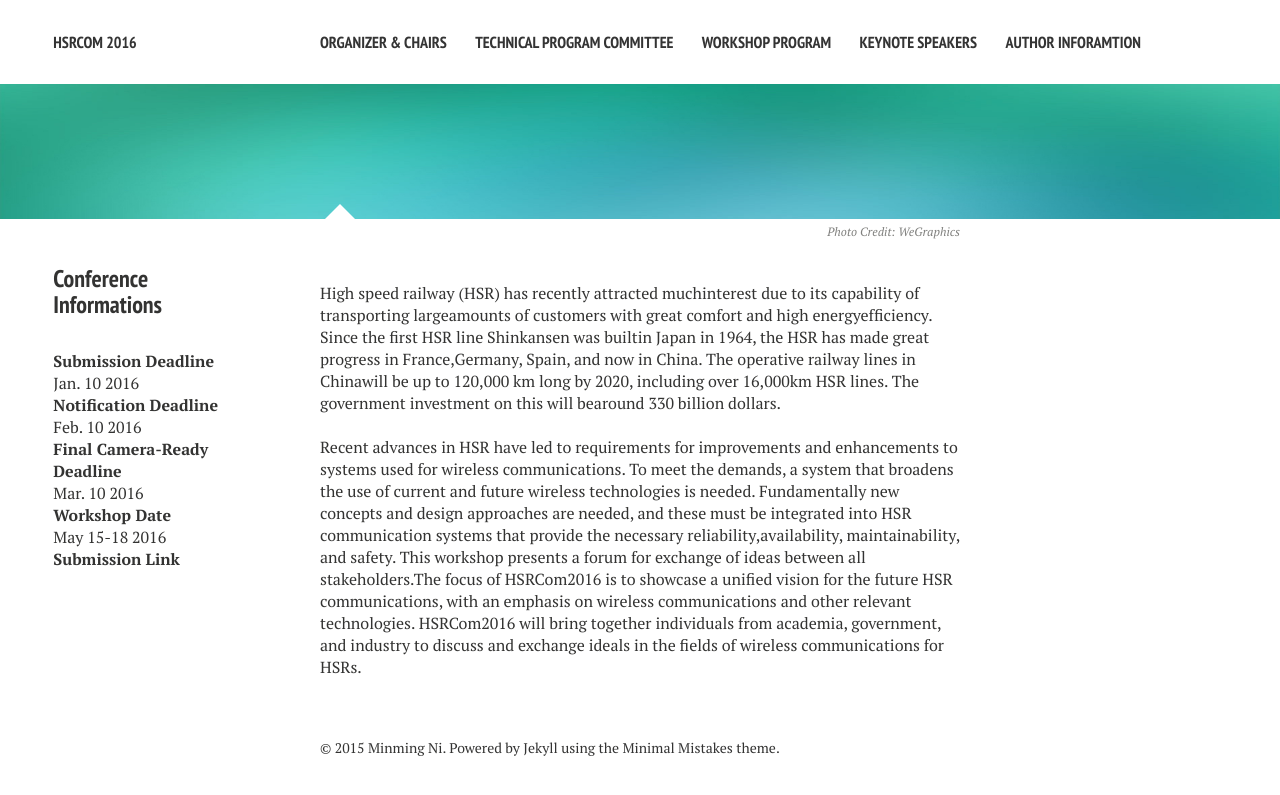
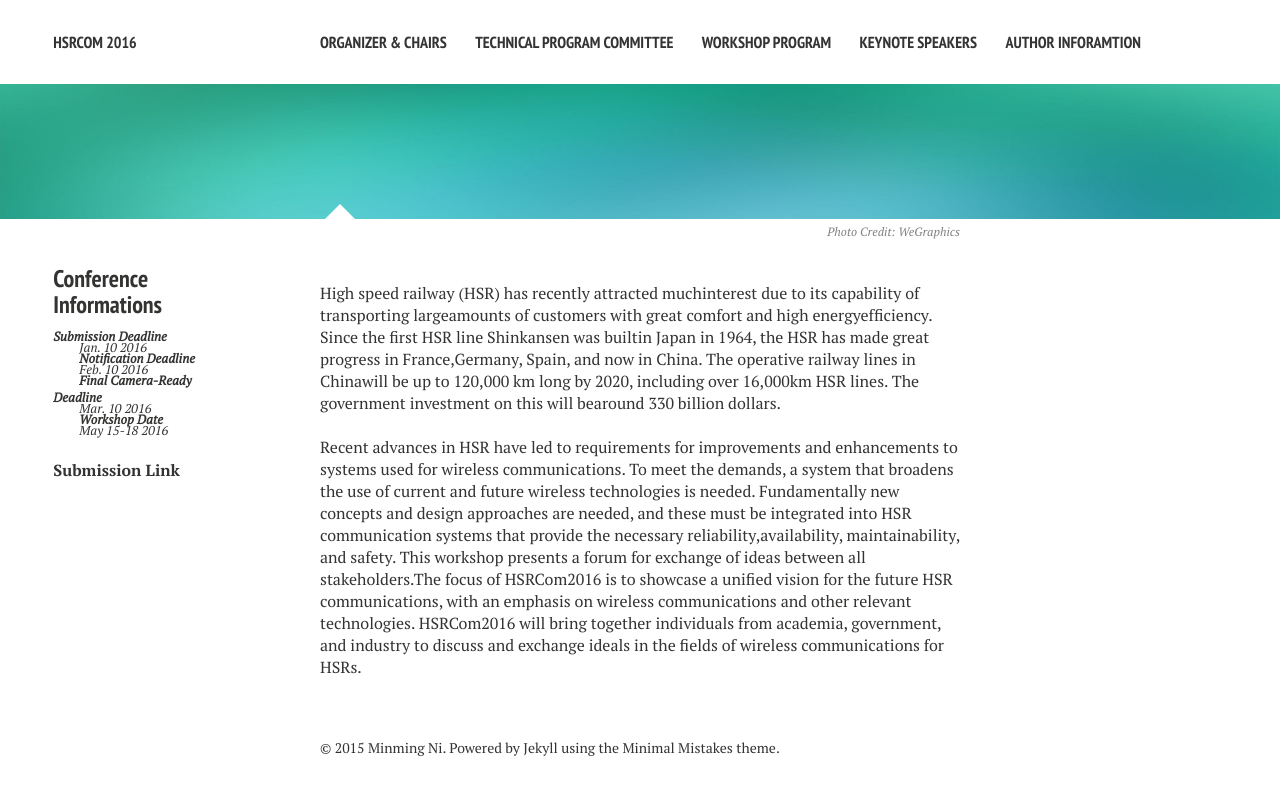
Before and after one commit to maxxx437/hsrcom2016, a Jekyll site: the page built from index.md, in a window 1280 px wide. Shown: the top 795 px of the page. Built offline with Jekyll 4.4.1, drawn with Linux system fonts in a browser that asks for light colours; nearby versions of some CDN libraries.

Commit message:
Update _author-bio.html

```diff
--- a/_includes/_author-bio.html
+++ b/_includes/_author-bio.html
@@ -13,32 +13,15 @@
 -->
 
 <h3> Conference Informations</h3>
-<BR>
 
-<strong>Submission Deadline</strong>
-
-<BR>
-	Jan. 10 2016
-<BR>
-
-<strong>Notification Deadline</strong>
-
-<BR>
-	Feb. 10 2016
-<BR>
-
-<strong>Final Camera-Ready Deadline</strong>
-
-<BR>
-	Mar. 10 2016
-<BR>
-
-<strong>Workshop Date</strong>
-
-<BR>
-	May 15-18 2016
-<BR>
-
+<p><strong>Submission Deadline</strong></p>
+	<p>Jan. 10 2016</p>
+<p><strong>Notification Deadline</strong></p>
+	<p>Feb. 10 2016</p>
+<p><strong>Final Camera-Ready Deadline</strong></p>
+	<p>Mar. 10 2016</p>
+<p><strong>Workshop Date</strong></p>
+	<p>May 15-18 2016</p>
 <strong>Submission Link</strong>
 
 
```
